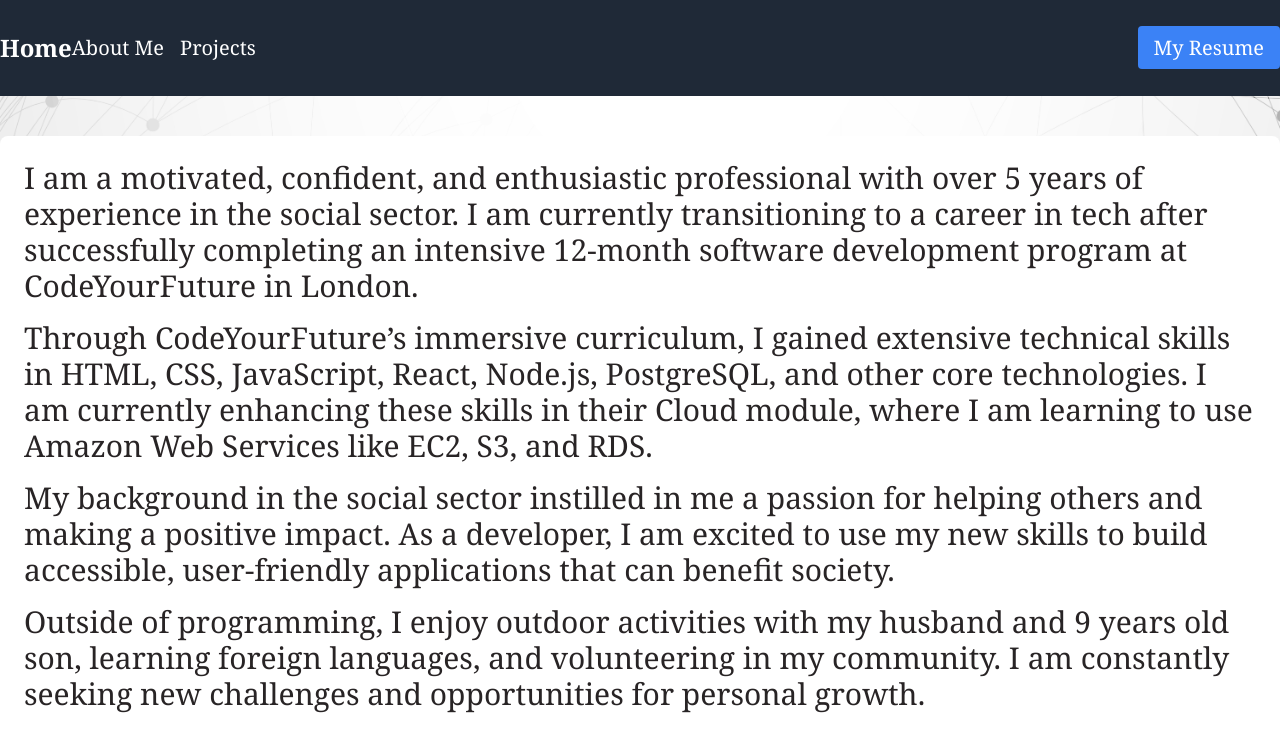
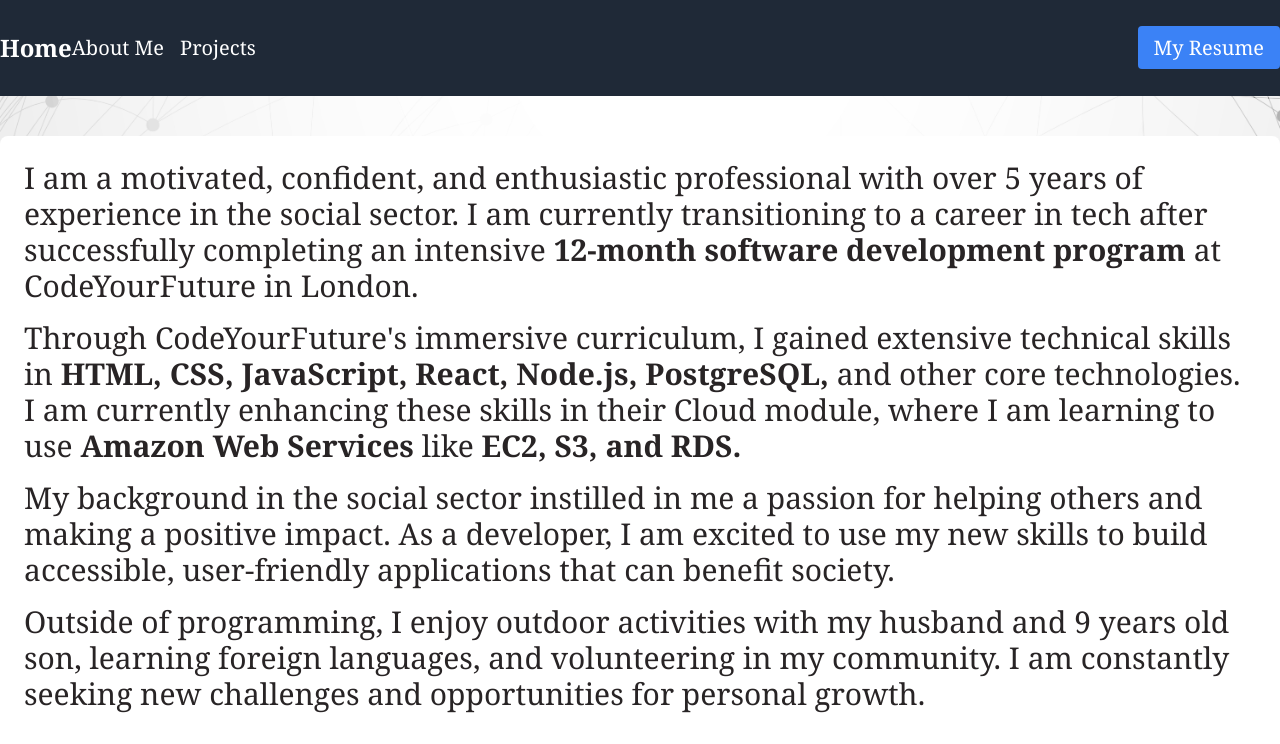
Before and after one commit to ElenaBarker/My-Portfolio, a React (Create React App) app in the folder frontend/: page /about in a window 1280 px wide. Shown: the top 744 px of the page. Built offline with nearby package versions, Linux system fonts and the light colour scheme.

Commit message:
added updated CV and update AboutMe and Header Component

```diff
--- a/frontend/src/components/AboutMe.jsx
+++ b/frontend/src/components/AboutMe.jsx
@@ -5,10 +5,10 @@ const AboutMe = () => {
     <div className="container mx-auto mt-10 p-4 lg:p-6 bg-white rounded-lg shadow-lg">
       <div className="text-xl md:text-2xl lg:text-3xl mb-4 font-serif">
         <p className="mb-4">
-          I am a motivated, confident, and enthusiastic professional with over 5 years of experience in the social sector. I am currently transitioning to a career in tech after successfully completing an intensive 12-month software development program at CodeYourFuture in London.
+          I am a motivated, confident, and enthusiastic professional with over 5 years of experience in the social sector. I am currently transitioning to a career in tech after successfully completing an intensive <strong>12-month software development program</strong> at CodeYourFuture in London.
         </p>
         <p className="mb-4">
-          Through CodeYourFuture’s immersive curriculum, I gained extensive technical skills in HTML, CSS, JavaScript, React, Node.js, PostgreSQL, and other core technologies. I am currently enhancing these skills in their Cloud module, where I am learning to use Amazon Web Services like EC2, S3, and RDS.
+          Through CodeYourFuture's immersive curriculum, I gained extensive technical skills in <strong>HTML, CSS, JavaScript, React, Node.js, PostgreSQL,</strong> and other core technologies. I am currently enhancing these skills in their Cloud module, where I am learning to use <strong>Amazon Web Services</strong> like <strong>EC2, S3, and RDS.</strong>
         </p>
         <p className="mb-4">
           My background in the social sector instilled in me a passion for helping others and making a positive impact. As a developer, I am excited to use my new skills to build accessible, user-friendly applications that can benefit society.
--- a/frontend/src/components/Header.jsx
+++ b/frontend/src/components/Header.jsx
@@ -37,7 +37,7 @@ const Header = () => {
         <div className="md:flex-grow"></div>
         <div className="mt-4 md:mt-0">
           <a
-            href="/Elena_Barker_-_Software_Developer.pdf"
+            href="/Elena_Barker_-_Software_Developer@.pdf"
             target="_blank"
             rel="noopener noreferrer"
             className="bg-blue-500 text-white px-4 py-2 rounded hover:bg-blue-600 text-lg md:text-xl"
```
Also changed, not shown: 2 other files (tests, documents, lock files or other folders).
